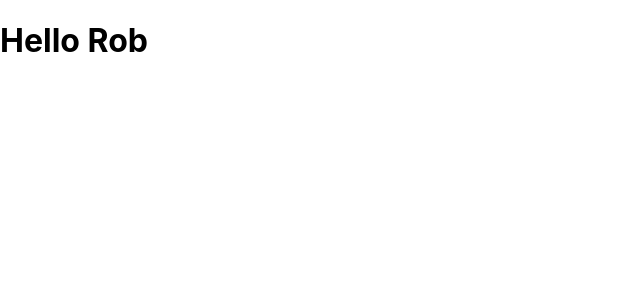
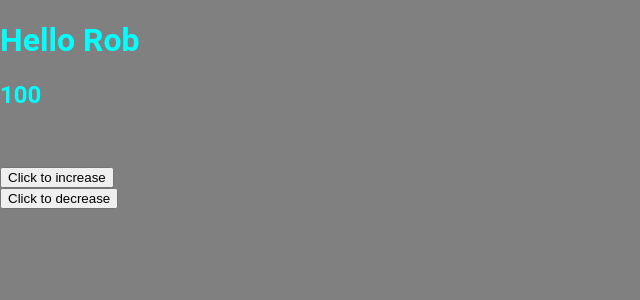
Before and after one commit to robinsonbrz/react-experiment, a React (Create React App) app: page / in a window 1280 px wide. Shown: the top 300 px of the page, without its empty margins (0-640 px from the left). Built offline with nearby package versions, Linux system fonts and the light colour scheme.

Commit message:
final experiment

```diff
--- a/src/App.js
+++ b/src/App.js
@@ -1,7 +1,7 @@
 
 import './App.css';
 import Hello from './components/Hello';
-// import Counter from './components/Counter';
+import Counter from './components/Counter';
 
 //import React, { Component } from "react";
 
@@ -11,6 +11,7 @@ function App() {
     return (
         <div>
             <Hello name="Rob" />
+            <Counter />
         </div>
     );
 }
--- /dev/null
+++ b/src/components/Counter.js
@@ -0,0 +1,23 @@
+import React, { useState } from "react";
+
+
+function Counter(){
+    const [count, setCount] = useState(100)
+
+    return(
+        <div>
+            <h2>{count}</h2>
+            <br /><br />
+            <button onClick={() => setCount(count + 100)}>
+                Click to increase
+            </button>
+            <br />
+            <button onClick={() => setCount(count - 100)}>
+                Click to decrease
+            </button>
+
+        </div>
+    )
+}
+
+export default Counter;
--- a/src/index.css
+++ b/src/index.css
@@ -1,13 +1,11 @@
 body {
-  margin: 0;
-  font-family: -apple-system, BlinkMacSystemFont, 'Segoe UI', 'Roboto', 'Oxygen',
-    'Ubuntu', 'Cantarell', 'Fira Sans', 'Droid Sans', 'Helvetica Neue',
-    sans-serif;
-  -webkit-font-smoothing: antialiased;
-  -moz-osx-font-smoothing: grayscale;
+    margin: 0;
+    background-color: gray;
+    color: aqua;
+    font-family: 'Roboto', sans-serif;
 }
 
 code {
-  font-family: source-code-pro, Menlo, Monaco, Consolas, 'Courier New',
-    monospace;
+    font-family: source-code-pro, Menlo, Monaco, Consolas, 'Courier New',
+        monospace;
 }
```
